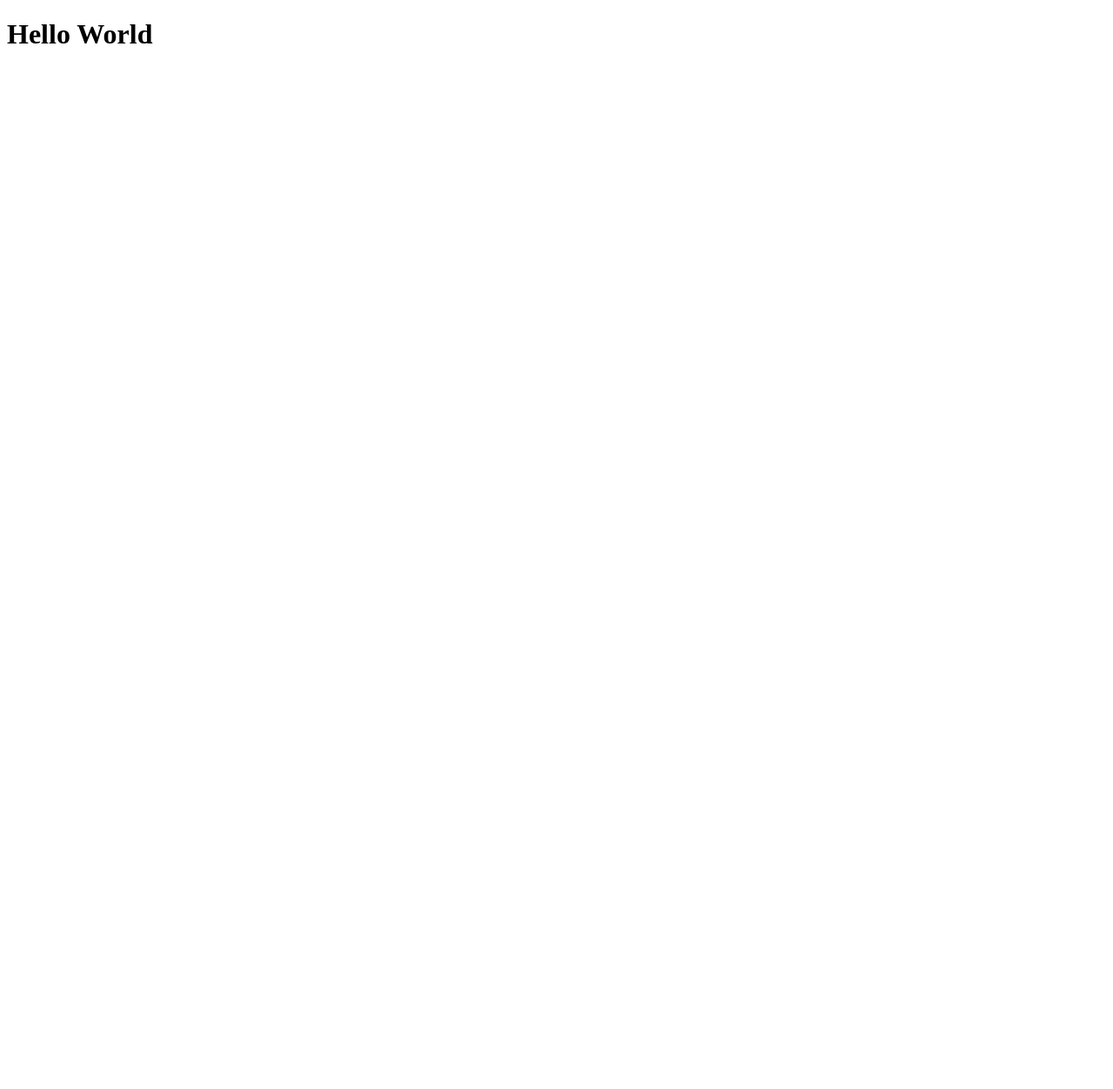
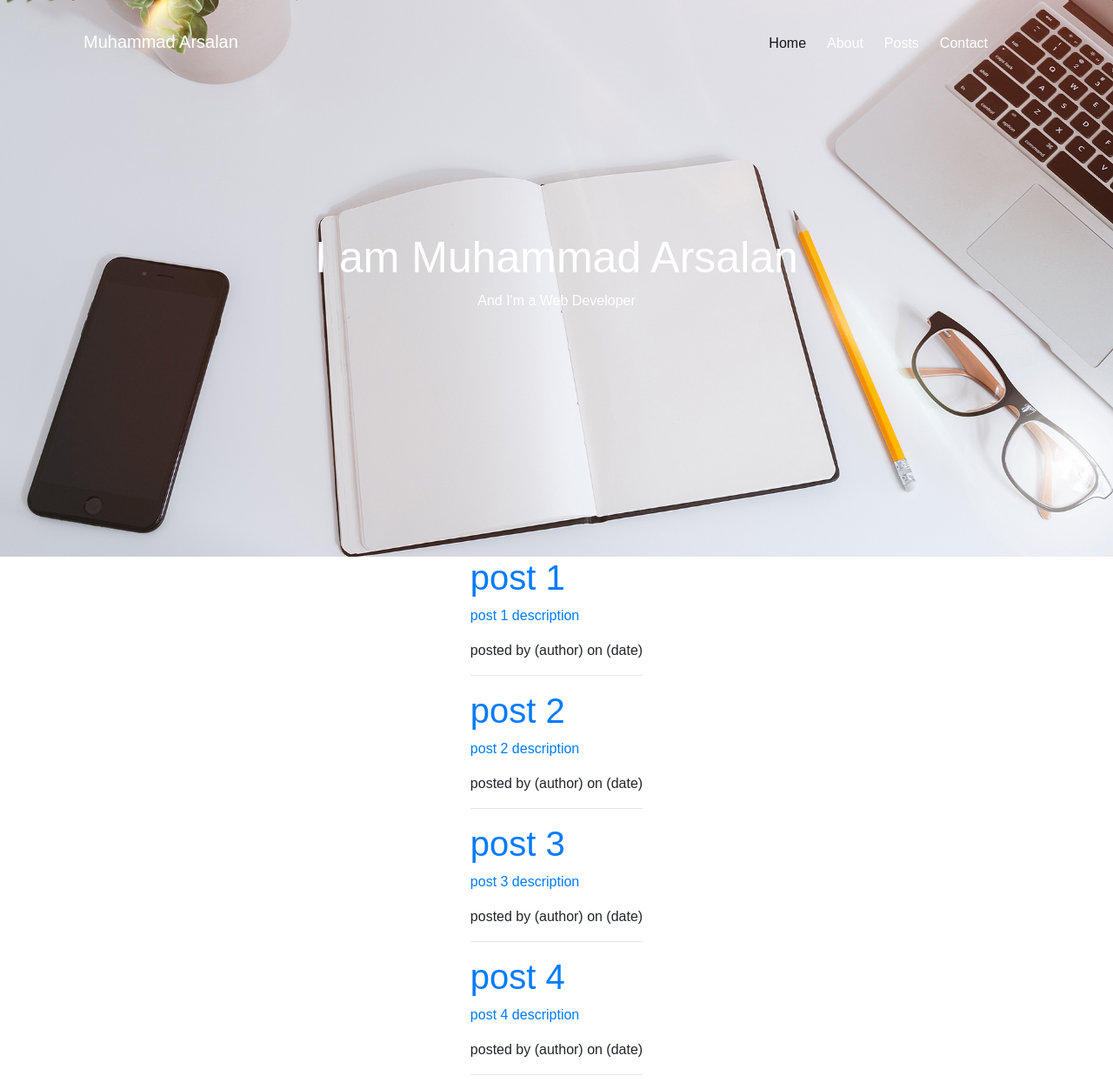
Before and after one commit to marsalan828/MyBlog, a PHP site: page / in a window 1280 px wide. Before the commit the page is almost empty. Shown: the whole page at 87% size. Before the commit the page ends 50 px from the top, so only its background shows below. Run offline with PHP 8.4, Linux system fonts and the light colour scheme; some libraries are stand-ins or nearby versions.

Commit message:
created home page frontend

```diff
--- /dev/null
+++ b/assets/css/style.css
@@ -0,0 +1,92 @@
+body, html {
+    height: 100%;
+    margin: 0;
+    font-family: Arial, Helvetica, sans-serif;
+  }
+
+
+/* Navbar Section */
+.navbar {
+    transition: background-color 0.5s ease-in-out, color 0.5s ease-in-out, opacity 0.5s ease-in-out;
+    background-color: transparent !important;
+    color: white;
+    position: fixed;
+    width: 100vw;
+    top: 0;
+    z-index: 1000;
+    opacity: 1;
+}
+.navbar .navbar-brand {
+    color: inherit;
+}
+.navbar .nav-link {
+    color: inherit;
+}
+
+.navbar.at-top {
+    background-color: transparent;
+    color: white;
+    opacity: 1;
+}
+
+.navbar.at-top .nav-link,
+.navbar.at-top .navbar-brand {
+    color: white;
+}
+
+.navbar.scrolling-up {
+    background-color: white !important;
+    color: black !important;
+    opacity: 0.9;
+}
+
+.navbar.scrolling-up .nav-link,
+.navbar.scrolling-up .navbar-brand {
+    color: black !important;
+}
+
+.navbar.scrolling-down {
+    opacity: 0;
+}
+
+.navbar-brand {
+    margin-left: 80px;
+    padding-top: 1.4rem;
+}
+
+.navbar-collapse {
+    margin-top: 1.4rem !important;
+    padding-right: 120px !important;
+}
+
+/* Hero section */
+
+.hero-section {
+    display: flex;
+    justify-content: center;
+}
+
+.hero-image{
+    background-image: url('../images/hero-image.jpg');
+    height: 80vh;
+    background-position: center;
+    background-repeat: no-repeat;
+    background-size: cover;
+    position: relative;
+
+}
+.hero-text {
+    color: white;
+    text-align: center;
+    position: absolute;
+    top: 50%;
+    left: 50%;
+    transform: translate(-50%, -50%);
+}
+
+/* Main Content */
+
+.main-content {
+    display: grid;
+    justify-content: center;
+}
--- /dev/null
+++ b/assets/js/script.js
@@ -0,0 +1,28 @@
+window.addEventListener('load', function() {
+    console.log('hello');
+    let lastScroll = 0;
+    const navbar = document.querySelector('.navbar');
+
+    window.addEventListener('scroll', function() {
+        let st = window.scrollY;
+
+        if (st === 0) {
+            // At the top
+            navbar.classList.add('at-top');
+            navbar.classList.remove('scrolling-up');
+            navbar.classList.remove('scrolling-down');
+        } else if (st < lastScroll) {
+            // Scrolling up
+            navbar.classList.add('scrolling-up');
+            navbar.classList.remove('scrolling-down');
+            navbar.classList.remove('at-top');
+        } else {
+            // Scrolling down
+            navbar.classList.add('scrolling-down');
+            navbar.classList.remove('scrolling-up');
+            navbar.classList.remove('at-top');
+        }
+
+        lastScroll = st;
+    });
+});
--- /dev/null
+++ b/includes/header.php
@@ -0,0 +1,14 @@
+<!DOCTYPE html>
+<html lang="en">
+<head>
+    <meta charset="UTF-8">
+    <meta name="viewport" content="width=1.0, initial-scale=1.0">
+    <title>Document</title>
+
+    <!-- bootstrap -->
+    <link rel="stylesheet" href="https://cdn.jsdelivr.net/npm/bootstrap@4.0.0/dist/css/bootstrap.min.css" integrity="sha384-Gn5384xqQ1aoWXA+058RXPxPg6fy4IWvTNh0E263XmFcJlSAwiGgFAW/dAiS6JXm" crossorigin="anonymous">
+    <script src="https://code.jquery.com/jquery-3.2.1.slim.min.js" integrity="sha384-KJ3o2DKtIkvYIK3UENzmM7KCkRr/rE9/Qpg6aAZGJwFDMVNA/GpGFF93hXpG5KkN" crossorigin="anonymous"></script>
+    <script src="https://cdn.jsdelivr.net/npm/popper.js@1.12.9/dist/umd/popper.min.js" integrity="sha384-ApNbgh9B+Y1QKtv3Rn7W3mgPxhU9K/ScQsAP7hUibX39j7fakFPskvXusvfa0b4Q" crossorigin="anonymous"></script>
+    <script src="https://cdn.jsdelivr.net/npm/bootstrap@4.0.0/dist/js/bootstrap.min.js" integrity="sha384-JZR6Spejh4U02d8jOt6vLEHfe/JQGiRRSQQxSfFWpi1MquVdAyjUar5+76PVCmYl" crossorigin="anonymous"></script>
+    <link rel="stylesheet" href="assets/css/style.css">
+</head>
--- a/index.php
+++ b/index.php
@@ -1,13 +1,84 @@
-<?php ?>
-<!DOCTYPE html>
-<html lang="en">
-<head>
-    <meta charset="UTF-8">
-    <meta name="viewport" content="width=\, initial-scale=1.0">
-    <title>Document</title>
-</head>
+<?php include('includes/header.php');?>
+
 <body>
-    <h1>Hello World</h1>
+<div class="hero-image">
 
+<section class="navbar-section">
+<nav class="navbar navbar-expand-lg navbar-light">
+  <a class="navbar-brand mr-auto" href="#">Muhammad Arsalan</a>
+  <button class="navbar-toggler" type="button" data-toggle="collapse" data-target="#navbarNav" aria-controls="navbarNav" aria-expanded="false" aria-label="Toggle navigation">
+    <span class="navbar-toggler-icon"></span>
+  </button>
+  <div class="collapse navbar-collapse" id="navbarNav">
+    <ul class="navbar-nav ml-auto">
+      <li class="nav-item active ml-2">
+        <a class="nav-link" href="#">Home <span class="sr-only">(current)</span></a>
+      </li>
+      <li class="nav-item ml-2">
+        <a class="nav-link" href="#">About</a>
+      </li>
+      <li class="nav-item ml-2">
+        <a class="nav-link" href="#">Posts</a>
+      </li>
+      <li class="nav-item ml-2">
+        <a class="nav-link" href="#">Contact</a>
+      </li>
+    </ul>
+  </div>
+</nav>
+</section>
+<!-- navbar ends -->
+
+<!-- Hero Section -->
+
+<section class="hero-section">
+  <div class="hero-text">
+    <h1 style="font-size:50px">I am Muhammad Arsalan</h1>
+    <p>And I'm a Web Developer</p>
+    <!-- <button>Hire me</button> -->
+  </div>
+</section>
+</div>
+
+<!-- Main Content -->
+
+<section class="main-content">
+  <div class="container">
+    <div class="post">
+      <a href="#">
+        <h1>post 1</h1>
+        <p>post 1 description</p>
+      </a>
+      <p>posted by (author) on (date)</p>
+    </div>
+    <hr>
+    <div class="post">
+      <a href="#">
+        <h1>post 2</h1>
+        <p>post 2 description</p>
+      </a>
+      <p>posted by (author) on (date)</p>
+    </div>
+    <hr>
+    <div class="post">
+      <a href="#">
+        <h1>post 3</h1>
+        <p>post 3 description</p>
+      </a>
+      <p>posted by (author) on (date)</p>
+    </div>
+    <hr>
+    <div class="post">
+      <a href="#">
+        <h1>post 4</h1>
+        <p>post 4 description</p>
+      </a>
+      <p>posted by (author) on (date)</p>
+  </div>
+  <hr>
+</section>
+
+
+<script src="assets/js/script.js"></script>
 </body>
 </html>
```
Also changed, not shown: assets/css/utils.css (added), assets/images/hero-image.jpg (added), includes/db.php (added), includes/footer.php (added).
